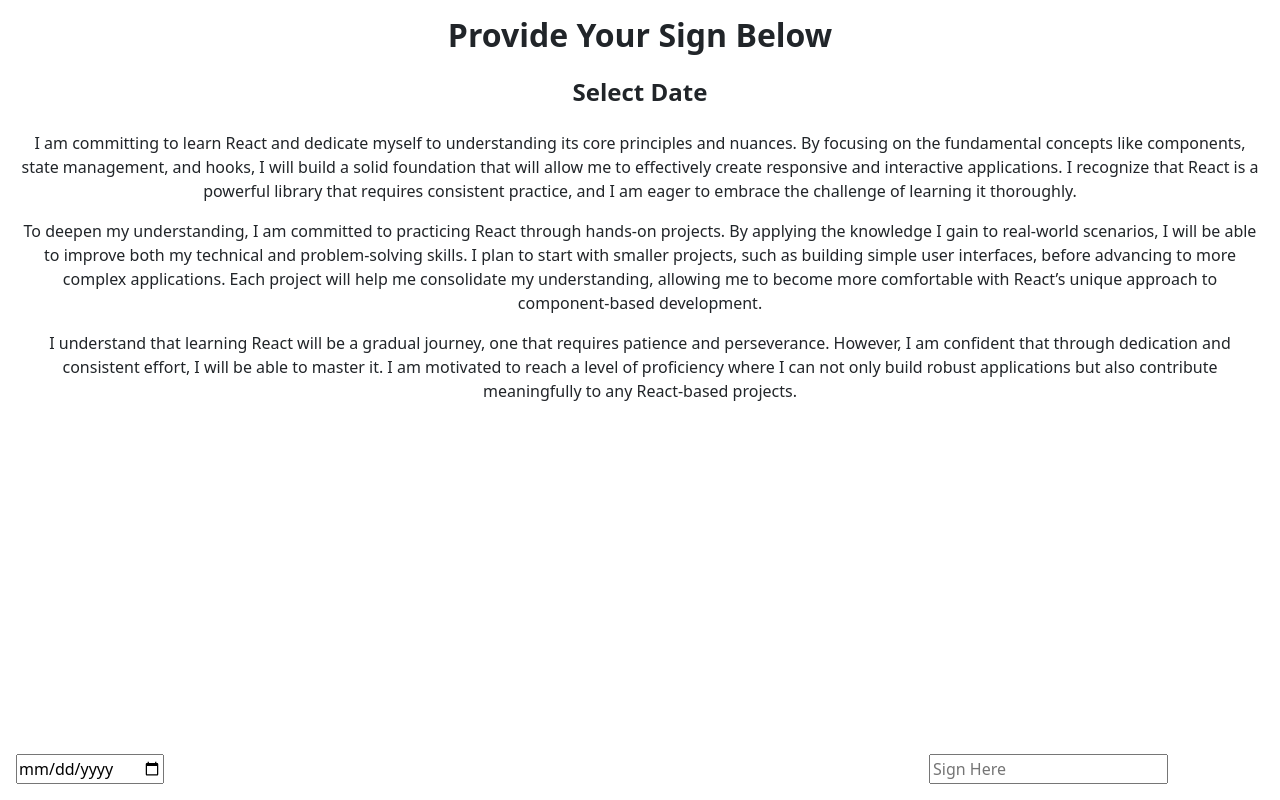
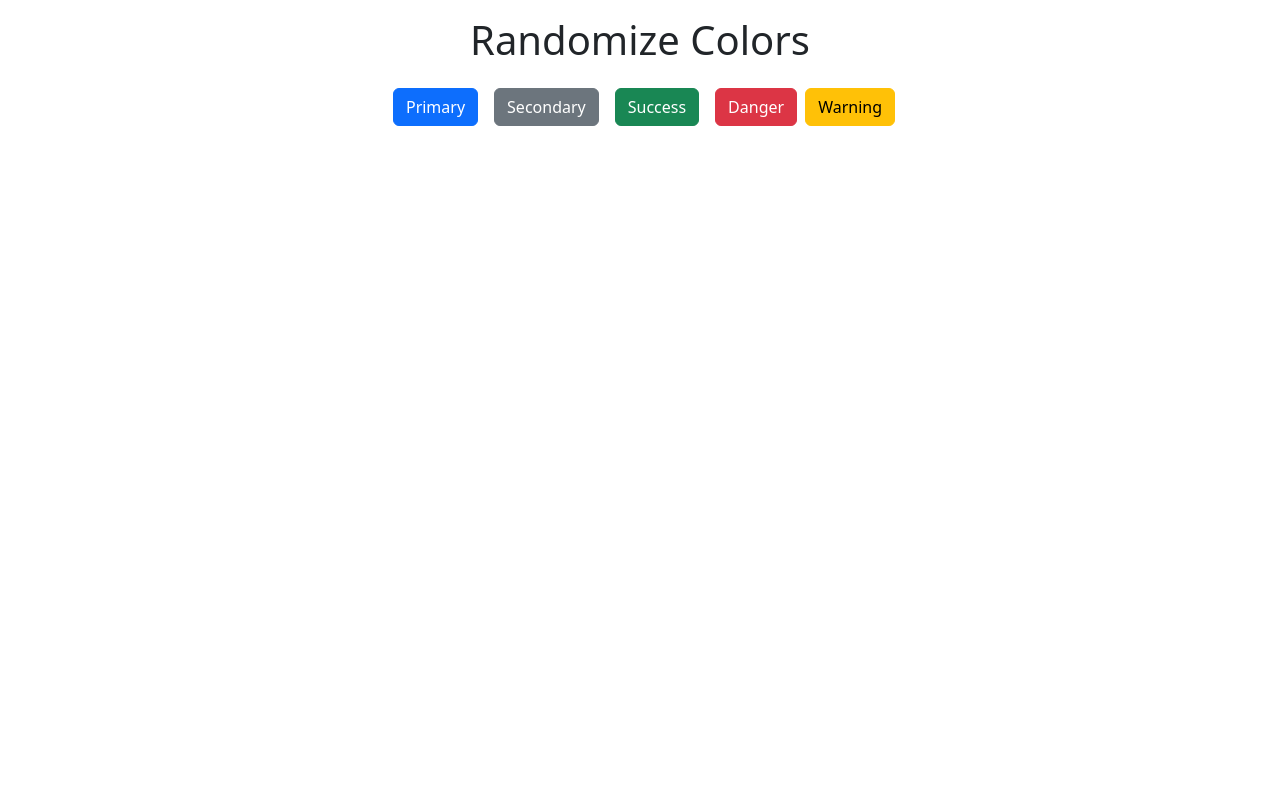
Before and after one commit to FatimaMubeenSh/mastering-react, a React (Vite) app in the folder projects-sandbox/: page / in a window 1280 px wide. Built offline with nearby package versions, Linux system fonts and the light colour scheme.

Commit message:
Project 2 Randomize Colors Completed

```diff
--- a/projects-sandbox/index.html
+++ b/projects-sandbox/index.html
@@ -2,10 +2,9 @@
 <html lang="en">
   <head>
     <meta charset="UTF-8" />
-    <link rel="icon" type="image/svg+xml" href="/vite.svg" />
     <link href="https://cdn.jsdelivr.net/npm/bootstrap@5.3.3/dist/css/bootstrap.min.css" rel="stylesheet" integrity="sha384-QWTKZyjpPEjISv5WaRU9OFeRpok6YctnYmDr5pNlyT2bRjXh0JMhjY6hW+ALEwIH" crossorigin="anonymous" />
     <meta name="viewport" content="width=device-width, initial-scale=1.0" />
-    <title>Vite + React</title>
+    <title>React Projects</title>
   </head>
   <body>
     <div id="root"></div>
--- a/projects-sandbox/src/App.jsx
+++ b/projects-sandbox/src/App.jsx
@@ -1,11 +1,12 @@
-import { useState } from "react";
 import "./App.css";
-import EsignApp from "./projects/01-e-sign-app/EsignApp";
+// import EsignApp from "./projects/01-e-sign-app/EsignApp";
+import RandomizeColors from "./projects/02-randomize-colors/RandomizeColors";
 
 function App() {
   return (
     <>
-      <EsignApp />
+      {/* <EsignApp /> */}
+      <RandomizeColors />
     </>
   );
 }
--- /dev/null
+++ b/projects-sandbox/src/projects/02-randomize-colors/RandomizeColors.jsx
@@ -0,0 +1,45 @@
+import React, { useState } from "react";
+import Title from "./../components/Title";
+
+export default function RandomizeColors() {
+  const handleClick = (e) => {
+    let bodyElement = document.querySelector("body");
+    let title = document.getElementById("root").querySelector("h1");
+
+    bodyElement.style.background = getRandomColor();
+    e.target.style.backgroundColor = getRandomColor();
+    title.style.color = getRandomColor();
+  };
+
+  function getRandomColor() {
+    let letters = "0123456789ABCDEF";
+    let color = "#";
+    for (let i = 0; i < 6; i++) {
+      color += letters[Math.floor(Math.random() * 16)];
+    }
+    return color;
+  }
+
+  return (
+    <>
+      <Title text={"Randomize Colors"} />
+      <div className="d-flex justify-content-center mt-4">
+        <button type="button" className="btn btn-primary mx-2" onClick={(e) => handleClick(e)}>
+          Primary
+        </button>
+        <button type="button" className="btn btn-secondary mx-2" onClick={(e) => handleClick(e)}>
+          Secondary
+        </button>
+        <button type="button" className="btn btn-success mx-2" onClick={(e) => handleClick(e)}>
+          Success
+        </button>
+        <button type="button" className="btn btn-danger mx-2" onClick={(e) => handleClick(e)}>
+          Danger
+        </button>
+        <button type="button" className="btn btn-warning" onClick={(e) => handleClick(e)}>
+          Warning
+        </button>
+      </div>
+    </>
+  );
+}
```
